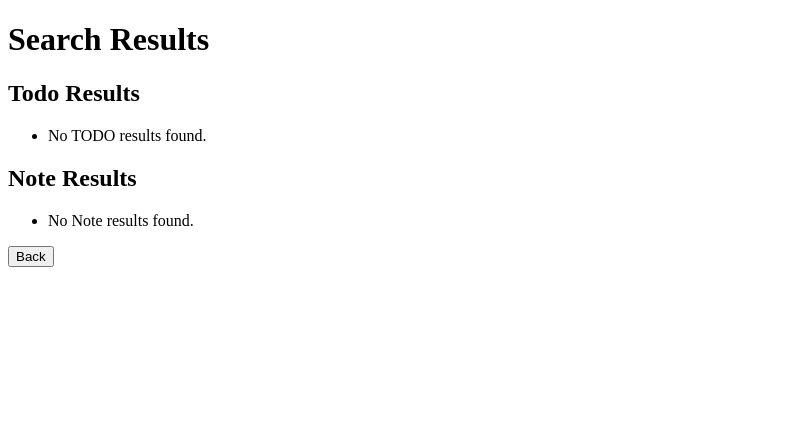
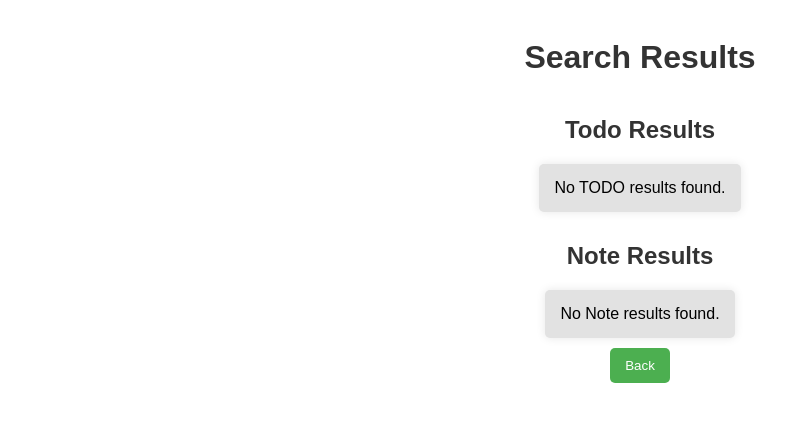
Before and after one commit to a3has/team10App, a Flask app: template notesapp/app/templates/search_results.html in a window 1280 px wide. Shown: the top 422 px of the page, without its empty margins (0-810 px from the left). Run offline with Flask 3, Linux system fonts and the light colour scheme; the template is opened without the code that fills it, so the values that code supplies are empty.

Commit message:
edited search results look

```diff
--- a/notesapp/app/templates/home.html
+++ b/notesapp/app/templates/home.html
@@ -18,7 +18,7 @@
         }
 
         nav {
-            background-color: #333; /* Set a background color for the navigation bar */
+            background-color: #e2e2e2; /* Set a background color for the navigation bar */
             overflow: hidden;
         }
 
@@ -35,7 +35,7 @@
 
 
         nav a:hover {
-            background-color: #ddd; /* Add a background color on hover */
+            background-color: #666262; /* Add a background color on hover */
             color: black;
         }
 
--- a/notesapp/app/templates/search_results.html
+++ b/notesapp/app/templates/search_results.html
@@ -3,6 +3,50 @@
 <head>
     <meta charset="UTF-8">
     <title>Search Results</title>
+    <style>
+        body {
+            font-family: Arial, sans-serif;
+            background-color: white;
+            display: flex;
+            flex-direction: column;
+            align-items: center;
+            justify-content: center;
+            height: 50vh;
+            margin: 0;
+        }
+
+        h1, h2 {
+            color: #333;
+            margin-bottom: 20px;
+        }
+
+        ul {
+            list-style-type: none;
+            padding: 0;
+            margin: 0;
+        }
+
+        li {
+            background-color: #e2e2e2; /*TEXT box COlor*/
+            padding: 15px;
+            margin-bottom: 10px;
+            border-radius: 5px;
+            box-shadow: 0 0 10px rgba(0, 0, 0, 0.1);
+        }
+
+        button {
+            padding: 10px 15px;
+            background-color: #4CAF50;
+            color: white;
+            border: none;
+            border-radius: 5px;
+            cursor: pointer;
+        }
+
+        button:hover {
+            background-color: #45a049;
+        }
+    </style>
 </head>
 <body>
     <h1>Search Results</h1>
@@ -30,6 +74,7 @@
             <li>No Note results found.</li>
         {% endif %}
     </ul>
+
     <a href="javascript:history.go(-1)">
         <button>Back</button>
     </a>
```
Also changed, not shown: notesapp/app/templates/regex_search_results.html (+49 -3 lines).
